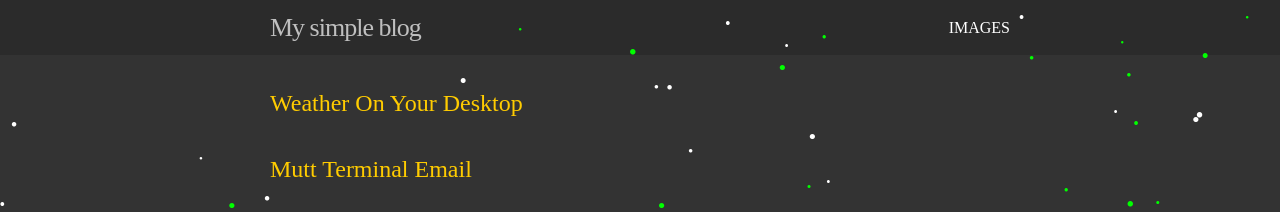
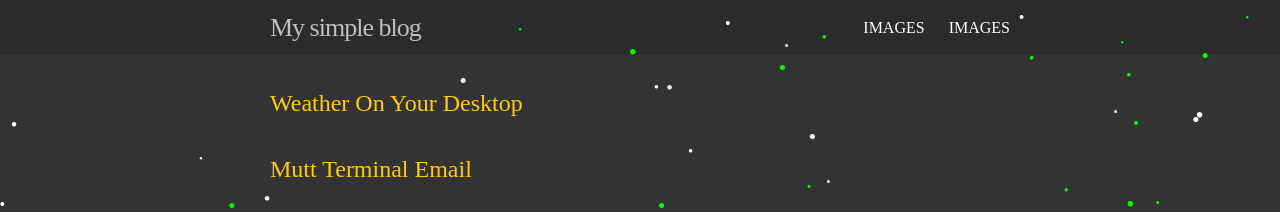
Before and after one commit to skandyn-sh/skandyn-sh.github.io, a Jekyll site: the page built from index.html, in a window 1280 px wide. Shown: the top 212 px of the page. Built offline with Jekyll 4.4.1, drawn with Linux system fonts in a browser that asks for light colours; nearby versions of some CDN libraries; library files that are not in the unit come from our copies; comment, search, counter and statistics services are not loaded.

Commit message:
Update video.html

```diff
--- a/video.html
+++ b/video.html
@@ -1,3 +1,7 @@
-
+---
+layout: page
+title: IMAGES
+permalink: /images/
+---
 
 <a data-fancybox="bigbuckbunny" data-width="640" data-height="360" href="http://download.blender.org/peach/bigbuckbunny_movies/BigBuckBunny_320x180.mp4">
```
